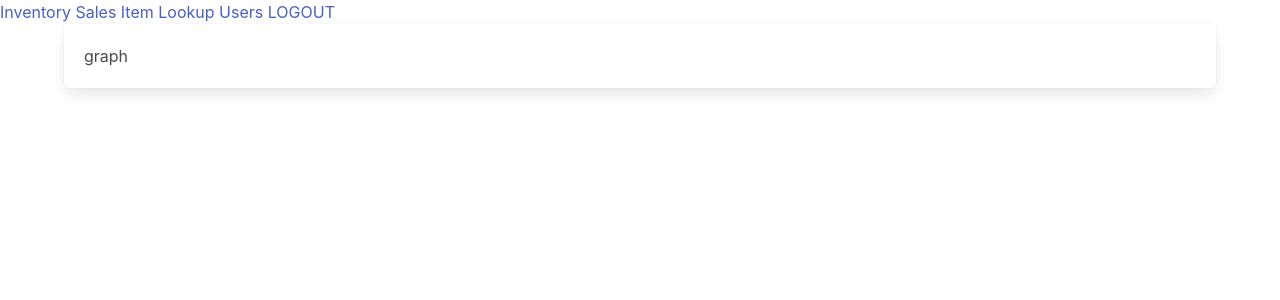
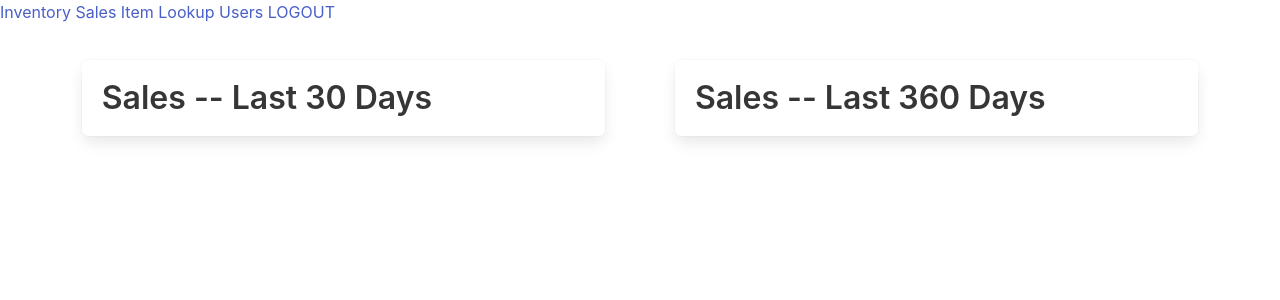
Before and after one commit to jesscleish/hackhive2024, a Flask app: page /admin/sales in a window 1280 px wide. Shown: the top 300 px of the page. Run offline with Flask 3, Linux system fonts and the light colour scheme; some libraries are stand-ins or nearby versions.

Commit message:
basic css and function

```diff
--- a/templates/admin/item.html
+++ b/templates/admin/item.html
@@ -11,6 +11,7 @@
 {% block page_content %}
     <div class="container">
     <div class="box">
+        <h1 class="title is-3">SKU Item Lookup</h1>
         <form class="align-center">
             <!-- can search by sku -->
             <label for="shoesku">Enter the SKU:</label>
--- a/templates/admin/sales.html
+++ b/templates/admin/sales.html
@@ -8,12 +8,18 @@
     {{ nav_link('logout', 'LOGOUT') }}
 {% endblock %}
 {% block page_content %}
-<!-- this will be our graphy page -->
+    <!-- this will be our graphy page -->
+    <br><br>
+        <div class="tile is-parent">
 
-    <div class="container">
-        <div class="box">
-            <h1>graph</h1>
+        <div class="tile"></div>
+            <div class="tile is-5 box">
+                <p class="title is-3">Sales -- Last 30 Days</p>
+            </div>
+            <div class="tile"></div>
+            <div class="tile is-5 box">
+                <p class="title is-3">Sales -- Last 360 Days</p>
+            </div>
+        <div class="tile"></div>
         </div>
-
-    </div>
 {% endblock %}
```
Also changed, not shown: templates/employee/item.html (+18 -12 lines).
